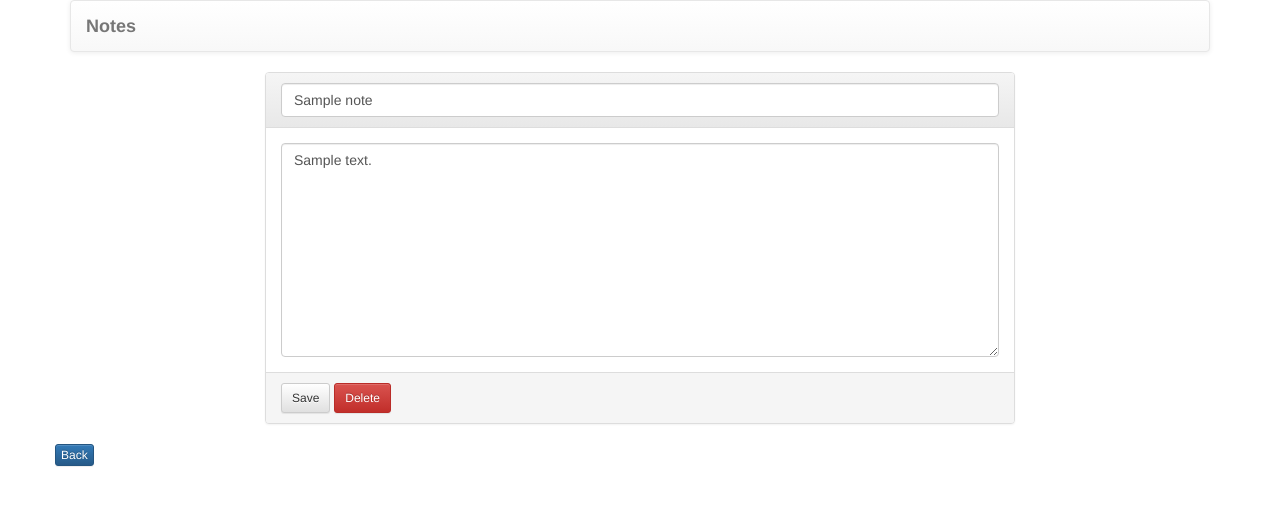
After one commit to aceramos/django_basics, a Django app: a page that uses djnotes/templates/notes/update.html in a window 1280 px wide. The commit adds this page. Shown: the top 506 px of the page. Run offline with Django 3.2, Linux system fonts and the light colour scheme; tables that the repository leaves empty hold one stand-in row (values such as "Sample post"); some libraries are stand-ins or nearby versions.

Commit message:
Updating Notes

```diff
--- a/djnotes/notes/urls.py
+++ b/djnotes/notes/urls.py
@@ -4,4 +4,5 @@ from . import views
 
 urlpatterns = [
     url(r'^$', views.Index.as_view(), name = 'index'),
+    url(r'^edit/(?P<pk>\d+)/$', views.Update.as_view(), name = 'update'),
 ]
--- a/djnotes/notes/views.py
+++ b/djnotes/notes/views.py
@@ -4,7 +4,7 @@ from django.views.generic import View
 
 from .models import Notes
 from .forms import NoteForm
-
+from django.http import Http404
 
 class Index(View):
     template_name = 'notes/index.html'
@@ -26,3 +26,29 @@ class Index(View):
         if form.is_valid():
             form.save()
         return render(request, self.template_name, context)
+
+class Update(View):
+    template_name = 'notes/update.html'
+
+    def get_context_data(self, **kwargs):
+        context = {}
+        try:
+            note_id = kwargs.get('pk', 0)
+            note = Notes.objects.get(id = note_id)
+        except Notes.DoesNotExist:
+            raise Http404
+        else:
+            context['note'] = note
+            return context
+
+    def get(self, request, *args, **kwargs):
+        context = self.get_context_data(**kwargs)
+        return  render(request, self.template_name, context)
+
+    def post(self, request, *args, **kwargs):
+        context = self.get_context_data(**kwargs)
+        form = NoteForm(request.POST, instance=context.get('note'))
+
+        if form.is_valid():
+            form.save()
+        return render(request, self.template_name, context)
--- a/djnotes/templates/notes/index.html
+++ b/djnotes/templates/notes/index.html
@@ -22,6 +22,7 @@
 {# Display notes #}
 <div class="row">
 {% for note in notes %}
+<a href="{% url 'update' note.id %}">
     <div class="col-md-3">
         <div class="panel panel-default">
             <div class="panel-heading">
@@ -33,6 +34,7 @@
             </div>
         </div>
     </div>
+    </a>
 {% endfor %}
 </div>
 </div>
--- /dev/null
+++ b/djnotes/templates/notes/update.html
@@ -0,0 +1,33 @@
+{% extends 'base.html' %}
+{% block title %} Notes {% if note.title %} | {{ note.title }} | {% endif %} {% endblock title %}
+
+{% block content %}
+<div class="row">
+    <div class="col-md-8 col-md-offset-2">
+        <form action="{% url 'update' note.id %}" method="post">
+            {% csrf_token %}
+            <div class="panel panel-default">
+                <div class="panel-heading">
+                    <input type="text" class="form-control clear-focus-highlight" name="title" value="{{ note.title }}" placeholder="Enter Title">
+                </div>
+
+                <div class="panel-body">
+                    <textarea class="form-control clear-focus-highlight" name="note" rows="10em" placeholder="Enter note..">{{ note.note }}</textarea>
+                </div>
+
+                <div class="panel-footer">
+                    <input type="submit" class="btn btn-default btn-raised btn-sm" value="Save">
+
+                    <a href="#" class="btn btn-danger btn-sm btn-raised">Delete</a>
+                </div>
+            </div>
+        </form>
+    </div>
+</div>
+
+<div class="row">
+    <p><a class="btn btn-raised btn-primary btn-xs" href="{% url 'index' %}">Back</a></p>
+</div>
+</div>
+
+{% endblock content %}
```
